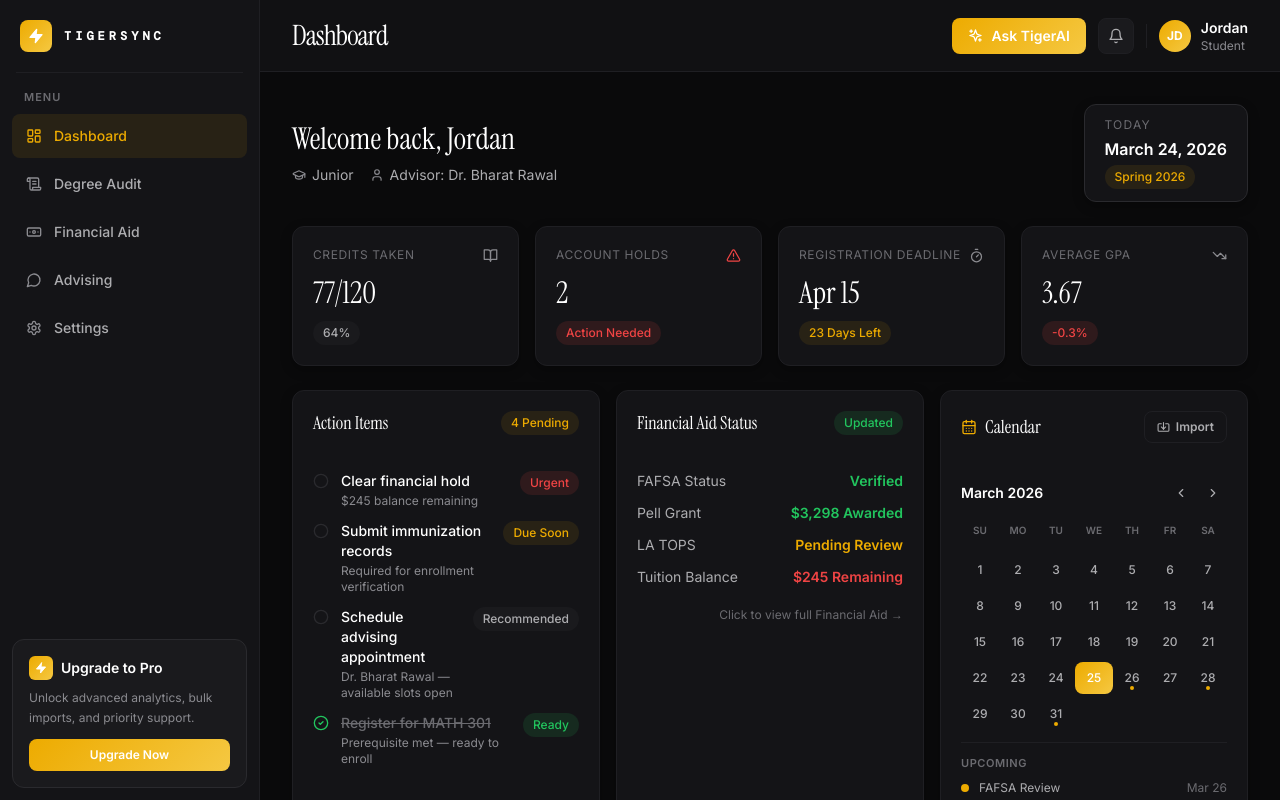
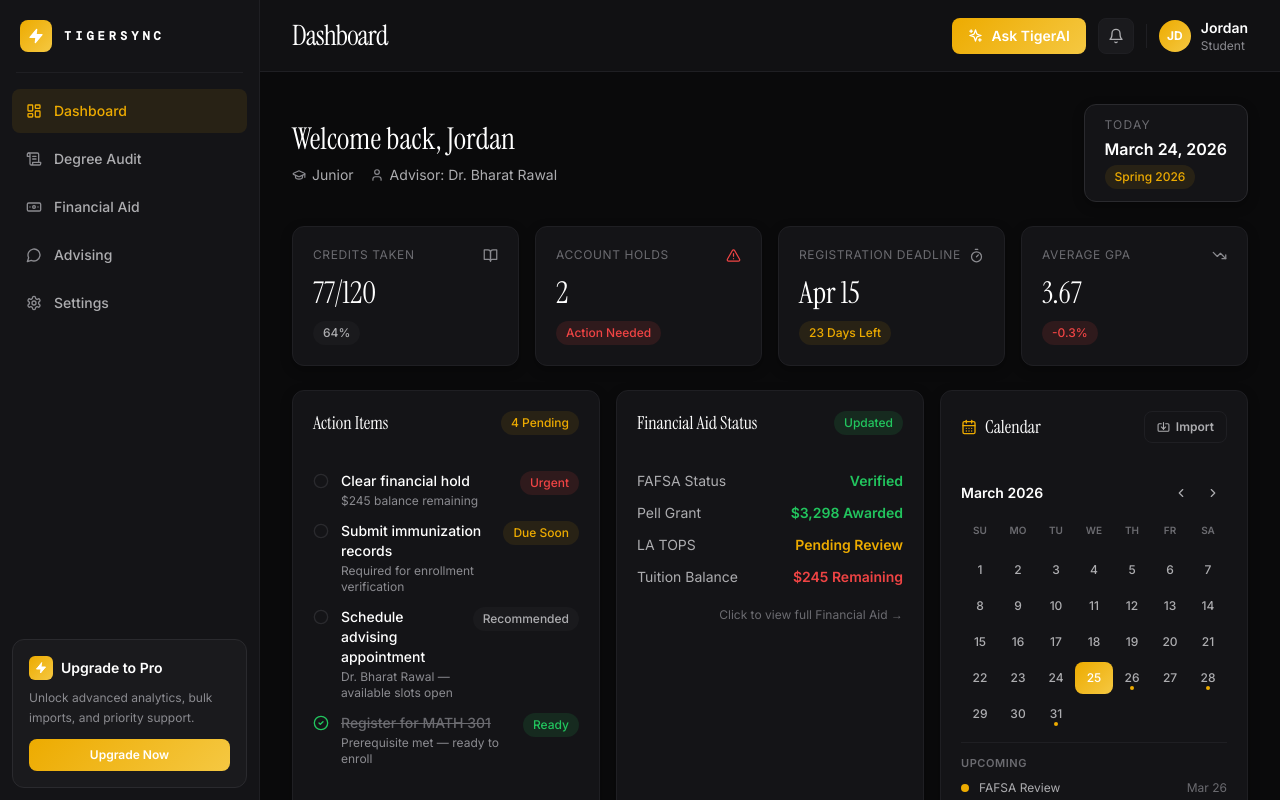
Before and after one commit to TheRealKwabena/TigerSync-App, a React (Vite) app: page / in a window 1280 px wide. Built offline with nearby package versions, Linux system fonts and the light colour scheme; a web font is replaced by a local one.

Commit message:
feat: deleted the menu note from the sidebar

```diff
--- a/src/components/Sidebar.jsx
+++ b/src/components/Sidebar.jsx
@@ -72,9 +72,9 @@ export default function Sidebar() {
 
         {/* Navigation */}
         <nav className="flex-1 px-3">
-          <p className="px-3 mb-2 text-[11px] font-semibold tracking-[1px] text-ts-muted uppercase">
+          {/* <p className="px-3 mb-2 text-[11px] font-semibold tracking-[1px] text-ts-muted uppercase">
             Menu
-          </p>
+          </p> */}
           <ul className="space-y-1">
             {navItems.map(({ icon: Icon, label, path }) => {
               const active = pathname === path
```
